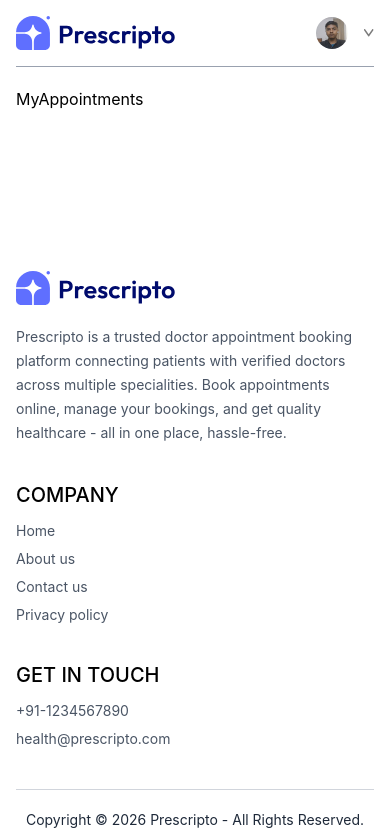
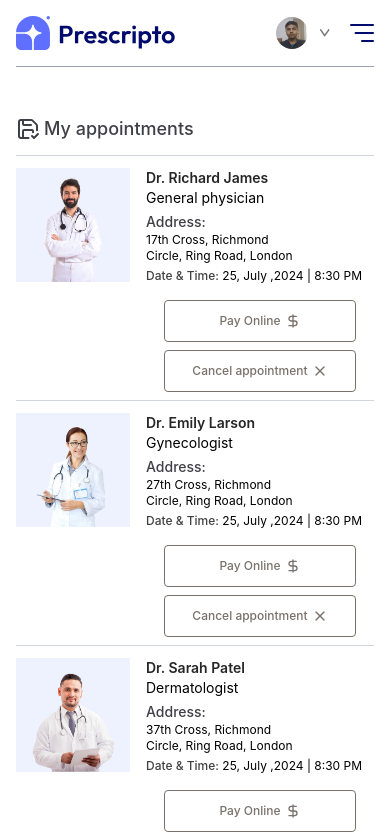
Before and after one commit to Rakeshbhandary08/Doctor_Appointment_Booking_System, a React (Vite) app: page /my-appointments in a window 390 px wide. Shown: the top 838 px of the page. Built offline with nearby package versions, Linux system fonts and the light colour scheme.

Commit message:
myAppointment

```diff
--- a/src/components/Navbar.jsx
+++ b/src/components/Navbar.jsx
@@ -9,6 +9,7 @@ const Navbar = () => {
     const [showMenu,setShowMenu]=useState(false);
     const [token,setToken]=useState(true);
     const [profileFix,setProfileFix]=useState(false);
+
 
     //create a function
     function handleProfileClick(){
@@ -43,7 +44,7 @@ const Navbar = () => {
         <div className='flex items-center gap-4'>
             {
                 token ?
-                <div className=' flex items-center gap-4 cursor-pointer group relative ' onClick={handleProfileClick}>
+                <div className=' flex items-center gap-3 cursor-pointer group relative ' onClick={handleProfileClick}>
                     <img src={assets.newMe} alt="" className='w-8 rounded-full'></img>
                     <img src={assets.dropdown_icon} alt="" className={`w-2.5  md:group-hover:rotate-180 ${profileFix ? "rotate-180" : ""} transition-transform duration-250`}></img>
                     <div className={`absolute top-0 right-0 pt-14 text-base font-medium text-gray-600 z-20 ${profileFix ? 'block':'hidden'} md:group-hover:block`}>
@@ -56,6 +57,22 @@ const Navbar = () => {
                 </div>
                 : <button onClick={()=>navigate("/login")} className='text-white bg-primary px-7 py-3 rounded-full hidden md:block text-[15px] cursor-pointer font-medium'>Create Account</button>
             }
+            {/* --------------- Mobile Menu   ---------------------- */}
+
+            <img className='md:hidden w-6 ml-1 cursor-pointer ' src={assets.menu_icon} onClick={()=>setShowMenu(!showMenu)} ></img>
+           <div className={`md:hidden fixed w-full overflow-hidden bg-white  right-0 bottom-0 top-0  z-20 transition-transform duration-300 ease-in-out ${showMenu ? 'translate-x-0' : "translate-x-full"} `}>
+               <div className='flex justify-between items-center bg-white px-4 py-4 border border-b border-gray-300'>
+                 <img src={assets.logo} className='w-40'></img>
+                 <img onClick={()=>setShowMenu(!showMenu)} src={assets.cross_icon} className='w-7 cursor-pointer'/>
+               </div>
+               <ul className='flex flex-col items-center gap-3 mt-5 text-lg font-medium '>
+                <NavLink  to="/" onClick={()=>setShowMenu(!showMenu)}><p className="px-4 py-2 rounded inline-block">Home</p></NavLink>
+                <NavLink  to="/doctors" onClick={()=>setShowMenu(!showMenu)}><p className="px-4 py-2 rounded inline-block">All Doctors</p></NavLink>
+                <NavLink  to="/about" onClick={()=>setShowMenu(!showMenu)}><p className="px-4 py-2 rounded inline-block"> About</p></NavLink>
+                <NavLink  to="/contact" onClick={()=>setShowMenu(!showMenu)}><p className="px-4 py-2 rounded inline-block">Contact</p></NavLink>
+               </ul>
+            </div>
+
         </div>
     </div>
   )
--- a/src/index.css
+++ b/src/index.css
@@ -15,3 +15,9 @@
 ::-webkit-scrollbar{
   @apply hidden
 }
+
+@media (max-width:740px){
+  .active P{
+    @apply text-white bg-primary
+  }
+}
--- a/src/pages/MyAppointments.jsx
+++ b/src/pages/MyAppointments.jsx
@@ -1,8 +1,43 @@
-import React from 'react'
+import React, { useContext } from 'react'
+import { AppContext } from '../context/AppContext'
+import { SaveCheck } from 'lucide-react';
+import { X } from 'lucide-react';
+import { DollarSign } from 'lucide-react';
 
 const MyAppointments = () => {
+  const {doctors}=useContext(AppContext)
   return (
-    <div>MyAppointments</div>
+    <div>
+      <p className='flex gap-1 items-center text-lg font-medium text-zinc-700 pb-3 mt-12 border-b border-gray-300'> <SaveCheck/> My appointments</p>
+
+      <div>
+         {
+          doctors.slice(0,3).map((item,index)=>{
+            return (
+              <div key={index} className=' grid grid-cols-[1fr_2fr] gap-4 sm:flex sm:gap-6 border-b border-gray-300 py-2 mt-1'>
+                <div className=''>
+                  <img className='w-32 bg-indigo-50' src={item.image}></img>
+                </div>
+                <div  className=' text-sm flex-1'>
+                   <p className='font-semibold text-neutral-800'>{item.name}</p>
+                   <p>{item.speciality}</p>
+                   <p className='font-medium text-zinc-700 mt-1'>Address:</p>
+                   <p className='text-xs'>{item.address.line1}</p>
+                   <p className='text-xs'>{item.address.line2}</p>
+                   <p className='text-xs mt-1'><span className='text-neutral-700 font-medium'>Date & Time:</span> 25, July ,2024 | 8:30 PM</p>
+                </div>
+                <div  className='='></div>
+                <div className='flex flex-col items-center gap-2 justify-end  '>
+                  <button className='flex gap-1 items-center justify-center text-xs font-medium text-stone-500 text-center min-w-48 py-2 border rounded hover:bg-primary hover:text-white transition-all duration-500 hover:border-primary '>Pay Online <DollarSign className='w-4'/></button>
+                  <button className='flex gap-1 items-center justify-center text-xs font-medium text-stone-500 text-center min-w-48 py-2 border rounded hover:bg-red-600 hover:text-white transition-all duration-500 hover:border-red-600 '>Cancel appointment <X className='w-4'/> </button>
+                </div>
+
+              </div>
+            )
+          })
+         }
+      </div>
+    </div>
   )
 }
 
```
